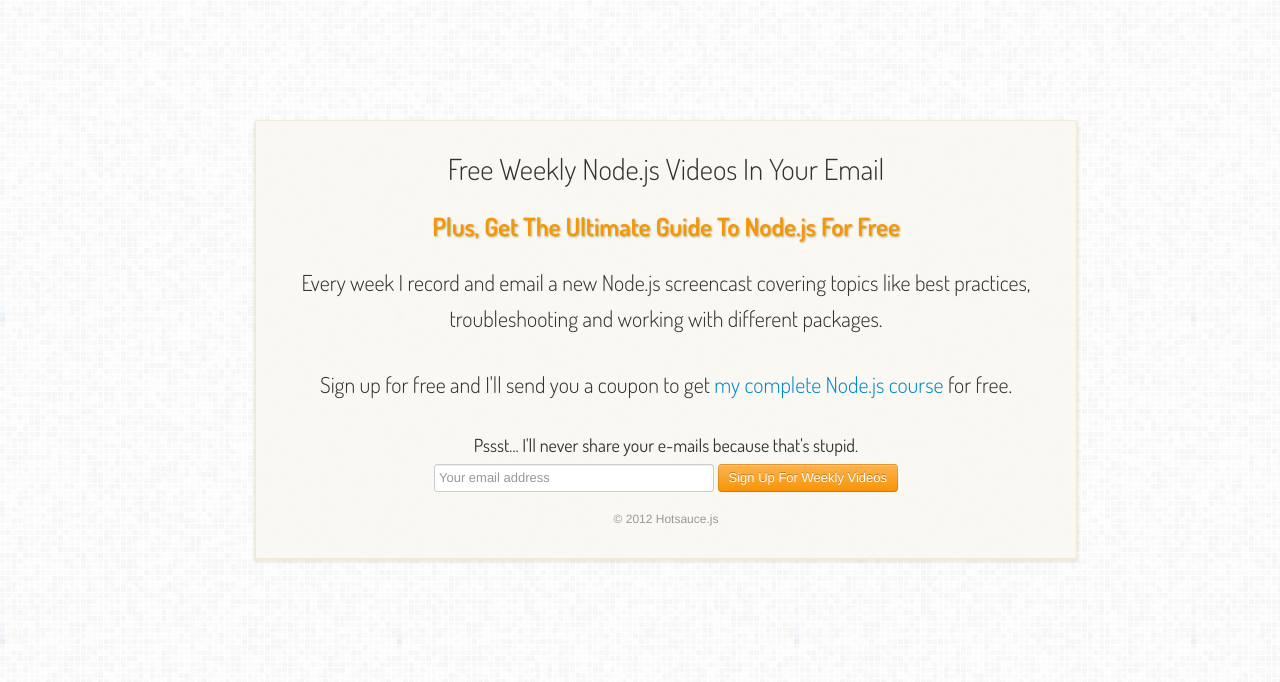
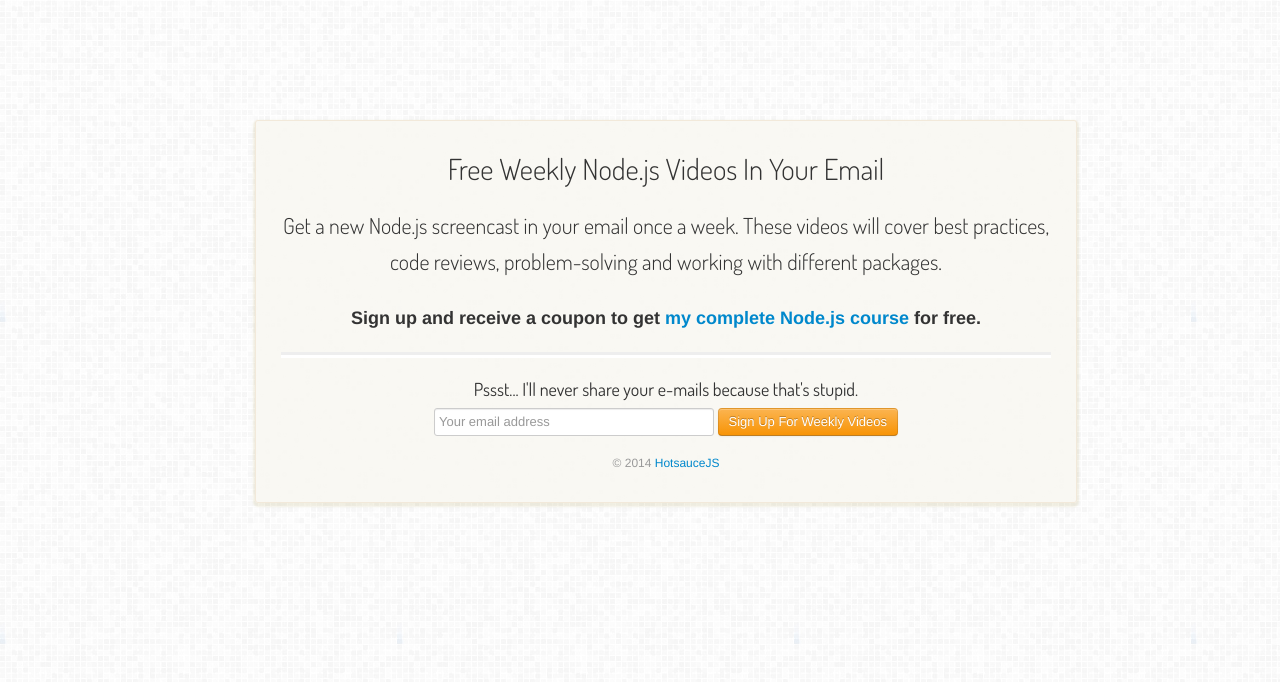
Before and after one commit to HotSauceJS/weekly-videos, a plain HTML site: page index.html in a window 1280 px wide. Drawn offline with Linux system fonts and the light colour scheme.

Commit message:
Updating copy.

```diff
--- a/css/woody-landing.css
+++ b/css/woody-landing.css
@@ -12,9 +12,7 @@ h1 {
 .bold {
     font-weight:600;
     color: #f89507;
-    text-shadow: 1px 1px 2px rgba(138, 119, 0, 0.6);
-    filter: dropshadow(color=rgba(138, 119, 0, 0.6), offx=1, offy=1);
-    font-size: 25px;
+    font-size: 21px;
 }
 
 h2 {
@@ -30,6 +28,11 @@ h3 {
     font-size: 18px;
     margin-bottom: 5px;
 }
+
+ h4 {
+    margin-bottom: 25px;
+    font-size: 18px;
+ }
 
 p {
     font-family: 'Dosis', sans-serif;
--- a/index.html
+++ b/index.html
@@ -24,18 +24,22 @@
     <div class="row">
         <div id="box" class="span8 offset2">
             <h1>Free Weekly Node.js Videos In Your Email</h1>
-            <h1><span class="bold"><strong>Plus, Get The Ultimate Guide To Node.js</strong> For Free</h1>
-            <h2>Every week I record and email a new Node.js screencast covering topics like best practices, troubleshooting and working with different packages.</h2>
-            <h2>Sign up for free and I'll send you a coupon to get <a href="https://www.udemy.com/the-ultimate-guide-to-nodejs-express/">my complete Node.js course</a> for free.</h2>
+            <h2>Get a new Node.js screencast in your email once a week. These videos will cover best practices, code reviews, problem-solving and working with different packages.</h2>
+
+            <h4>Sign up and receive a coupon to get <a href="https://www.udemy.com/the-ultimate-guide-to-nodejs-express/" target="_BLANK">my complete Node.js course</a> for free.</h4>
+            <hr />
+
+            <div id="signup">
             <h3>Pssst... I'll never share your e-mails because that's stupid.</h3>
 
-            <div id="signup">
                 <form id="form" class="form-inline">
                     <input type="text" value="" name="email" class="input-xlarge email" id="email" placeholder="Your email address">
                     <input type="submit" value="Sign Up For Weekly Videos" name="subscribe" class="btn btn-warning"><br/>
                 </form>
+
             </div>
-            <h5><small>&copy; 2012 Hotsauce.js</small></h5>
+
+            <h5><small>&copy; 2014 <a href="http://www.hotsaucejs.com" target="_BLANK">HotsauceJS</a></small></h5>
         </div>
     </div>
 </div><!--end container-->
```
Also changed, not shown: css/bootstrap.css.
